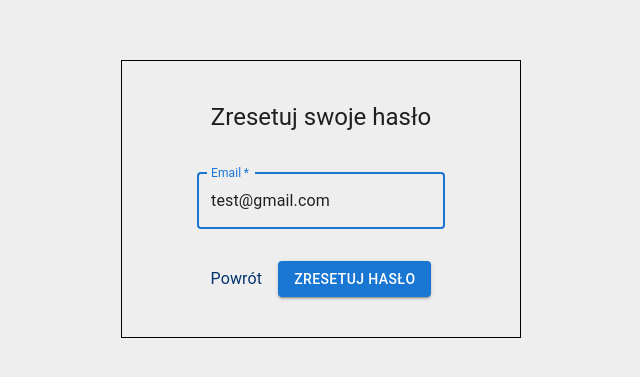
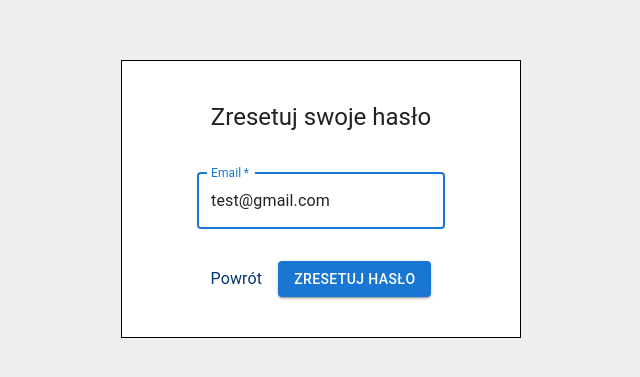
Before and after one commit to Loremiak/Portfolio-Tracker, a React (Vite) app: page /reset-password in a window 1280 px wide. Shown: the part 201-578 px from the top of the page, without its empty margins (319-959 px from the left). Built offline with nearby package versions, Linux system fonts and the light colour scheme; no server answers.

Commit message:
fix colors and button

```diff
--- a/src/components/dataGrid/columnsConfig.tsx
+++ b/src/components/dataGrid/columnsConfig.tsx
@@ -126,6 +126,8 @@ export const createColumns = (
 		renderCell: ({ row }) => {
 			const transaction = (transactions ? transactions : []).find(t => t.coin === row.id);
 
+			console.log(row.totalAmount);
+
 			return (
 				<Button
 					sx={{
@@ -137,7 +139,7 @@ export const createColumns = (
 						}
 					}}
 					disabled={!transaction || transaction.amount <= 0}>
-					<DeleteIcon color='error' />
+					<DeleteIcon color={row.totalAmount ? 'error' : 'disabled'} />
 				</Button>
 			);
 		},
--- a/src/pages/ResetPassword.tsx
+++ b/src/pages/ResetPassword.tsx
@@ -33,7 +33,8 @@ export const ResetPassword = () => {
 				gap='1.5rem'
 				border='1px solid black'
 				padding='2.5rem'
-				width='400px'>
+				width='400px'
+				bgcolor='white'>
 				<Typography variant='h5' align='center'>
 					Zresetuj swoje hasło
 				</Typography>
```
